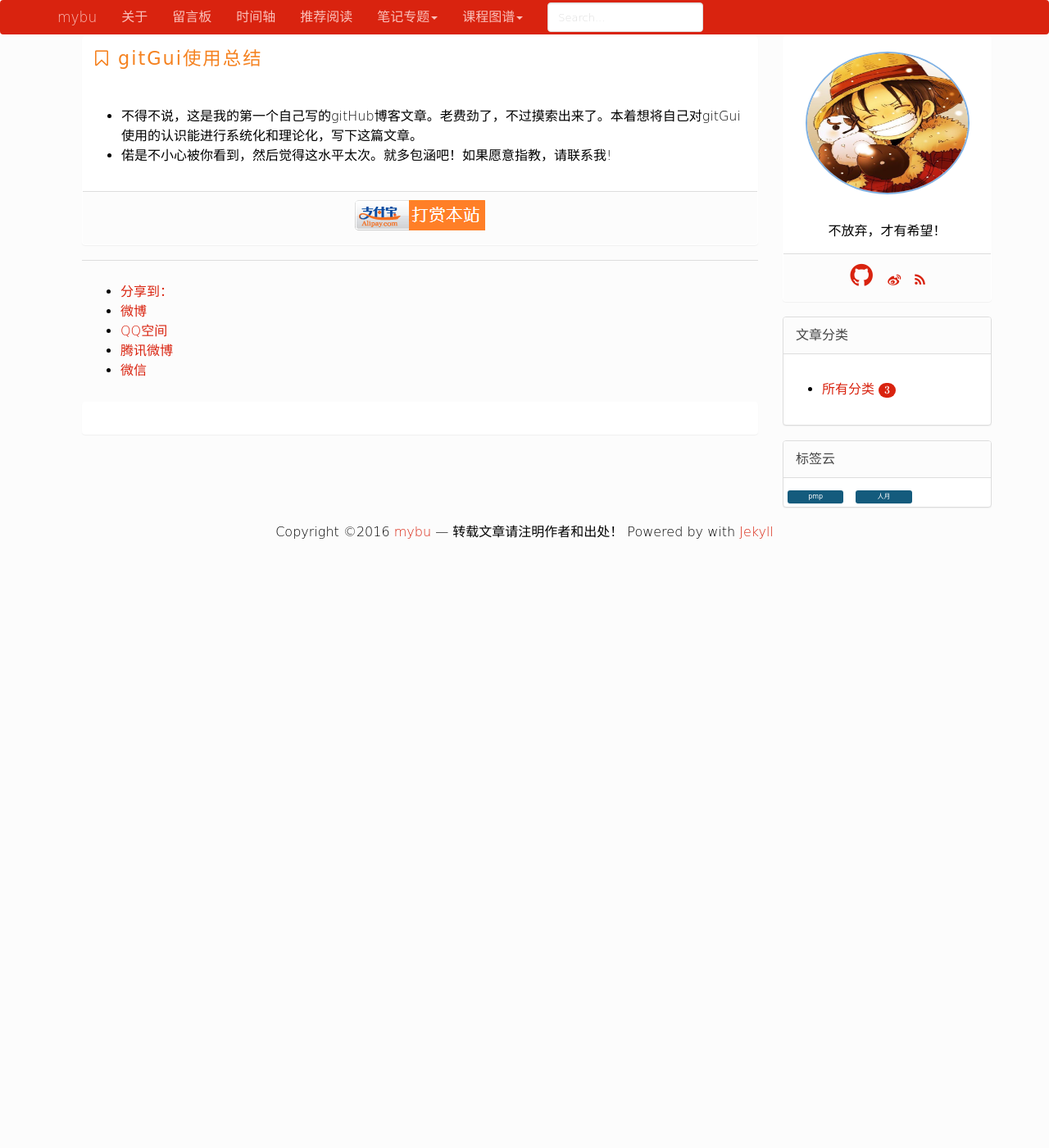
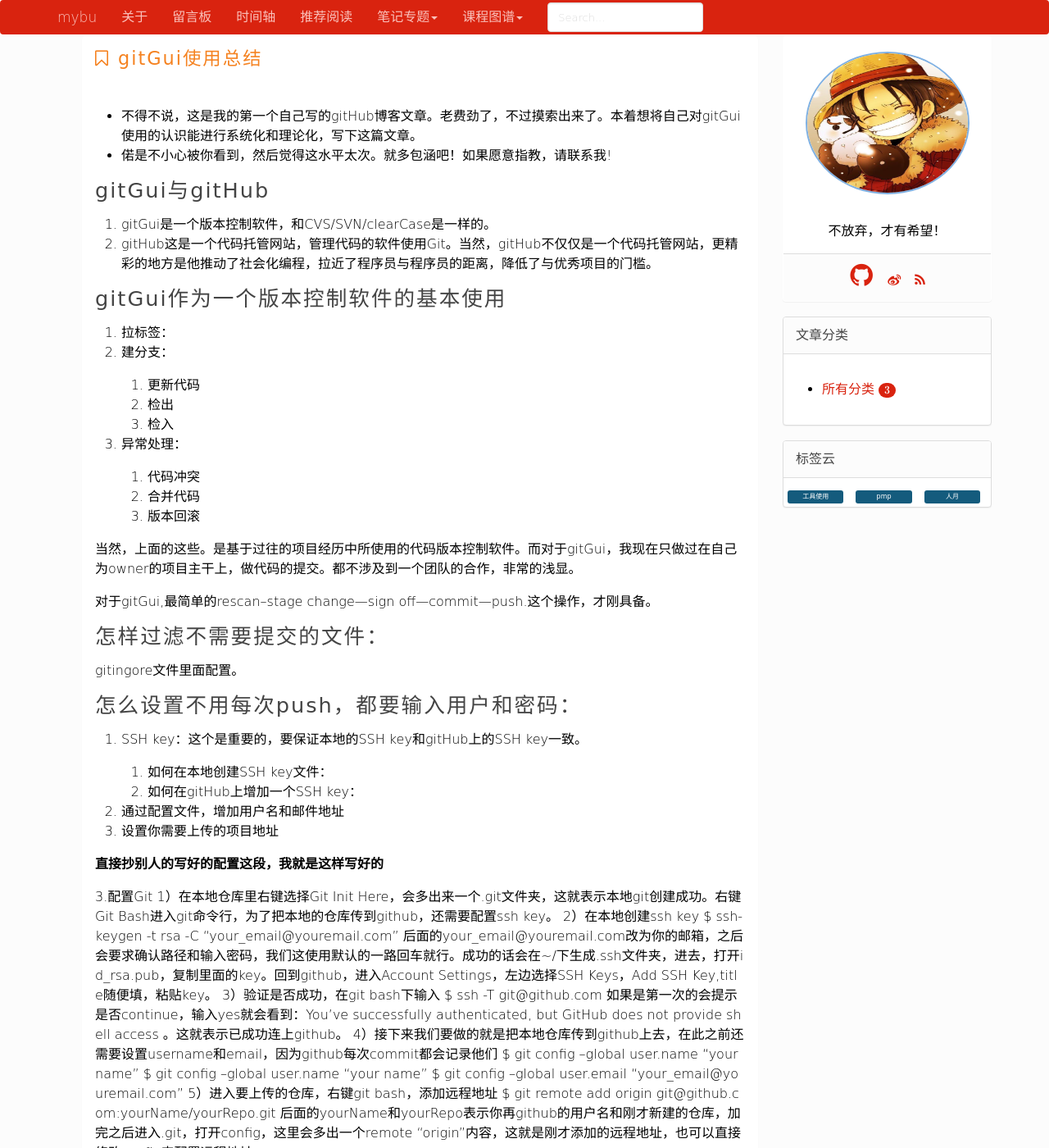
Before and after one commit to mybu/mybu.github.com, a Jekyll site: the page built from _posts/tooltech/2016-03-20-gitGui使用总结.md, in a window 1280 px wide and 1400 px high. Shown: the whole window at 82% size. Built offline with Jekyll 4.4.1, drawn with Linux system fonts in a browser that asks for light colours; nearby versions of some CDN libraries; formulas are drawn with MathJax 3; comment, search, counter and statistics services are not loaded; some of the changed text lies outside the part shown.

Commit message:
Signed-off-by: mybu <xuxp.run@outlook.com>

```diff
--- a/_posts/tooltech/2016-03-20-gitGui使用总结.md
+++ b/_posts/tooltech/2016-03-20-gitGui使用总结.md
@@ -2,7 +2,63 @@
 layout: single
 title: gitGui使用总结
 description: 工具使用
+tags: 工具使用
 ---
 
 * 不得不说，这是我的第一个自己写的gitHub博客文章。老费劲了，不过摸索出来了。本着想将自己对gitGui使用的认识能进行系统化和理论化，写下这篇文章。
 * 偌是不小心被你看到，然后觉得这水平太次。就多包涵吧！如果愿意指教，请联系我!
+
+
+## gitGui与gitHub
+1. gitGui是一个版本控制软件，和CVS/SVN/clearCase是一样的。
+2. gitHub这是一个代码托管网站，管理代码的软件使用Git。当然，gitHub不仅仅是一个代码托管网站，更精彩的地方是他推动了社会化编程，拉近了程序员与程序员的距离，降低了与优秀项目的门槛。
+
+## gitGui作为一个版本控制软件的基本使用
+1. 拉标签：
+2. 建分支：
+	1. 更新代码
+	2. 检出
+	3. 检入
+4. 异常处理：
+	1. 代码冲突
+	2. 合并代码
+	3. 版本回滚
+
+当然，上面的这些。是基于过往的项目经历中所使用的代码版本控制软件。而对于gitGui，我现在只做过在自己为owner的项目主干上，做代码的提交。都不涉及到一个团队的合作，非常的浅显。
+
+对于gitGui,最简单的rescan--stage change---sign off---commit---push.这个操作，才刚具备。
+
+## 怎样过滤不需要提交的文件：
+gitingore文件里面配置。
+
+## 怎么设置不用每次push，都要输入用户和密码：
+1. SSH key：这个是重要的，要保证本地的SSH key和gitHub上的SSH key一致。
+	1. 如何在本地创建SSH key文件：
+	2. 如何在gitHub上增加一个SSH key：
+3. 通过配置文件，增加用户名和邮件地址
+4. 设置你需要上传的项目地址
+
+**直接抄别人的写好的配置这段，我就是这样写好的**
+
+3.配置Git
+1）在本地仓库里右键选择Git Init Here，会多出来一个.git文件夹，这就表示本地git创建成功。右键Git Bash进入git命令行，为了把本地的仓库传到github，还需要配置ssh key。
+2）在本地创建ssh key
+$ ssh-keygen -t rsa -C "your_email@youremail.com"
+后面的your_email@youremail.com改为你的邮箱，之后会要求确认路径和输入密码，我们这使用默认的一路回车就行。成功的话会在~/下生成.ssh文件夹，进去，打开id_rsa.pub，复制里面的key。回到github，进入Account Settings，左边选择SSH Keys，Add SSH Key,title随便填，粘贴key。
+3）验证是否成功，在git bash下输入
+$ ssh -T git@github.com
+如果是第一次的会提示是否continue，输入yes就会看到：You’ve successfully authenticated, but GitHub does not provide shell access 。这就表示已成功连上github。
+4）接下来我们要做的就是把本地仓库传到github上去，在此之前还需要设置username和email，因为github每次commit都会记录他们
+$ git config --global user.name "your name"
+$ git config --global user.name "your name"
+$ git config --global user.email "your_email@youremail.com"
+5）进入要上传的仓库，右键git bash，添加远程地址
+$ git remote add origin git@github.com:yourName/yourRepo.git
+后面的yourName和yourRepo表示你再github的用户名和刚才新建的仓库，加完之后进入.git，打开config，这里会多出一个remote “origin”内容，这就是刚才添加的远程地址，也可以直接修改config来配置远程地址。
+
+## gitHub特别的
+1. fork项目：这个才是gitHub让人着迷的地方，任何一个项目，你都可以fork，看到他的代码。
+2. 跟进你所喜欢的人和项目：star
+3. explore：看到推荐的一些项目，当然你的英文要过关
+4. 找到工作：gitHub上不断有人发布新的工作岗位，如果可以，也许你可以试试。
+5. 写blog：这个是吸引我的地方，在全球程序员最聚集的地方，谢谢你的感想。
```
